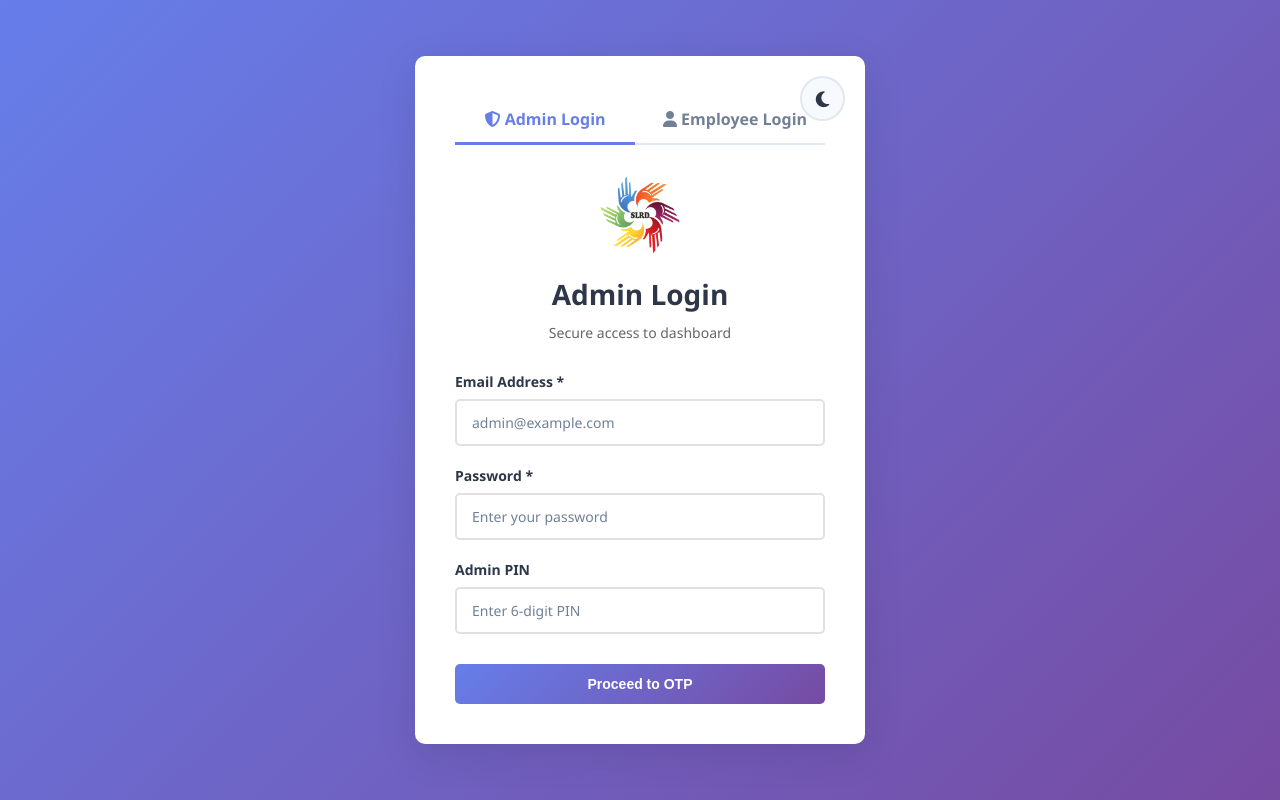
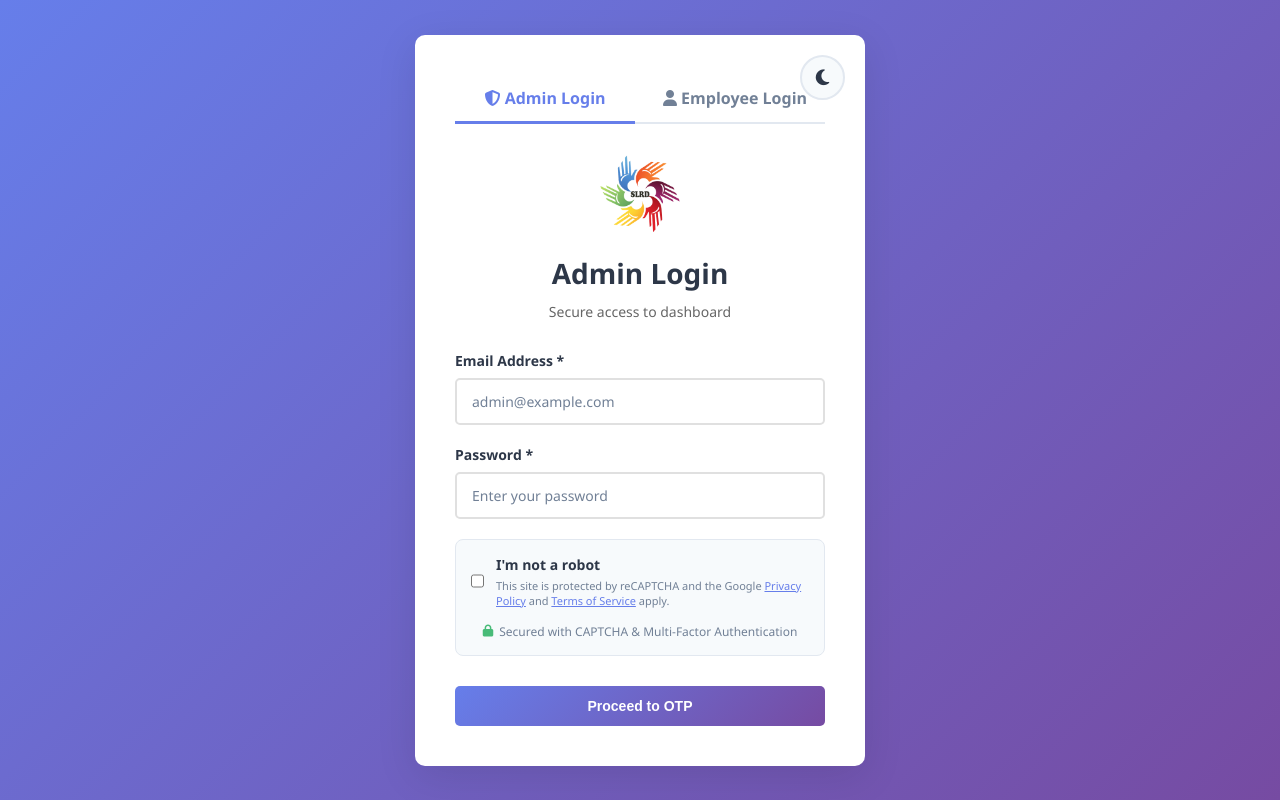
Before and after one commit to himans533/Slrd-Management, a Flask app: page / in a window 1280 px wide. Run offline with Flask 3, Linux system fonts and the light colour scheme; some libraries are stand-ins or nearby versions.

Commit message:
Update login.html

```diff
--- a/templates/login.html
+++ b/templates/login.html
@@ -6,8 +6,6 @@
     <meta name="viewport" content="width=device-width, initial-scale=1.0" />
     <title>Admin Panel - Login</title>
     <link rel="stylesheet" href="https://cdnjs.cloudflare.com/ajax/libs/font-awesome/6.4.0/css/all.min.css" />
-    <script src="https://www.google.com/recaptcha/api.js" async defer></script>
-
     <style>
         :root {
             --primary: #667eea;
@@ -498,7 +496,60 @@
         .hidden {
             display: none;
         }
+
+        .recaptcha-container {
+            margin-bottom: 20px;
+            padding: 15px;
+            background: var(--bg-secondary);
+            border-radius: 8px;
+            border: 1px solid var(--border);
+        }
+
+        .recaptcha-checkbox {
+            display: flex;
+            align-items: center;
+            gap: 12px;
+            cursor: pointer;
+        }
+
+        .recaptcha-checkbox input {
+            width: 20px;
+            height: 20px;
+            cursor: pointer;
+            accent-color: var(--primary);
+        }
+
+        .recaptcha-label {
+            display: flex;
+            flex-direction: column;
+            gap: 4px;
+        }
+
+        .recaptcha-label strong {
+            color: var(--text);
+            font-size: 14px;
+        }
+
+        .recaptcha-label small {
+            color: var(--text-secondary);
+            font-size: 11px;
+        }
+
+        .security-badge {
+            display: flex;
+            align-items: center;
+            justify-content: center;
+            gap: 6px;
+            margin-top: 15px;
+            font-size: 12px;
+            color: var(--text-secondary);
+        }
+
+        .security-badge i {
+            color: var(--success);
+        }
     </style>
+    <script src="https://www.google.com/recaptcha/api.js" async defer></script>
 </head>
 
 <body>
@@ -536,12 +587,19 @@
                         <input type="password" id="adminPassword" placeholder="Enter your password" required />
                     </div>
 
-                    <div class="form-group">
-                        <label for="adminPin">Admin PIN</label>
-                        <input type="password" id="adminPin" placeholder="Enter 6-digit PIN" maxlength="6" required>
+                    <div class="recaptcha-container">
+                        <div class="recaptcha-checkbox">
+                            <input type="checkbox" id="adminCaptcha" required />
+                            <label for="adminCaptcha" class="recaptcha-label">
+                                <strong>I'm not a robot</strong>
+                                <small>This site is protected by reCAPTCHA and the Google <a href="https://policies.google.com/privacy" target="_blank" style="color: var(--primary);">Privacy Policy</a> and <a href="https://policies.google.com/terms" target="_blank" style="color: var(--primary);">Terms of Service</a> apply.</small>
+                            </label>
+                        </div>
+                        <div class="security-badge">
+                            <i class="fas fa-lock"></i>
+                            <span>Secured with CAPTCHA & Multi-Factor Authentication</span>
+                        </div>
                     </div>
-
-                    <div id="adminRecaptcha" class="g-recaptcha" style="margin-bottom: 20px;"></div>
 
                     <div class="form-actions">
                         <button type="submit" class="btn-primary">
@@ -623,8 +681,6 @@
                     <input type="password" id="employeePassword" placeholder="Enter your password" required />
                 </div>
 
-                    <div id="adminRecaptcha" class="g-recaptcha" style="margin-bottom: 20px;"></div>
-
                 <div class="form-actions">
                     <button type="submit" class="btn-primary">Login</button>
                 </div>
@@ -640,19 +696,6 @@
         const API_BASE = window.location.origin + "/api";
         let adminId = null;
         let adminResendTimer = 0;
-        let RECAPTCHA_SITE_KEY = null;
-
-        // Load reCAPTCHA configuration from backend
-        async function loadRecaptchaConfig() {
-            try {
-                const response = await fetch(`${API_BASE}/config/recaptcha`);
-                const data = await response.json();
-                RECAPTCHA_SITE_KEY = data.site_key;
-                console.log('[v0] reCAPTCHA site key loaded successfully');
-            } catch (error) {
-                console.error('[v0] Failed to load reCAPTCHA configuration:', error);
-            }
-        }
 
         // Theme toggle functionality
         function toggleTheme() {
@@ -675,46 +718,6 @@
                 document.body.classList.add('dark-mode');
             }
             updateThemeIcon();
-
-            // Load reCAPTCHA configuration and render widgets
-            loadRecaptchaConfig().then(() => {
-                if (RECAPTCHA_SITE_KEY) {
-                    try {
-                        // Wait for grecaptcha to be ready
-                        grecaptcha.ready(() => {
-                            console.log('[v0] reCAPTCHA API ready, rendering widgets');
-
-                            // Render admin reCAPTCHA v2 Checkbox
-                            grecaptcha.render('adminRecaptcha', {
-                                'sitekey': RECAPTCHA_SITE_KEY,
-                                'theme': document.body.classList.contains('dark-mode') ? 'dark' : 'light'
-                            });
-
-                            // Render employee reCAPTCHA v2 Checkbox
-                            grecaptcha.render('employeeRecaptcha', {
-                                'sitekey': RECAPTCHA_SITE_KEY,
-                                'theme': document.body.classList.contains('dark-mode') ? 'dark' : 'light'
-                            });
-
-                            console.log('[v0] reCAPTCHA v2 Checkbox widgets rendered successfully');
-                        });
-                    } catch (error) {
-                        console.error('[v0] Error rendering reCAPTCHA widgets:', error);
-                    }
-                } else {
-                    console.error('[v0] reCAPTCHA site key not loaded');
-                }
-            });
-        });
-                    grecaptcha.render('employeeRecaptcha', {
-                        'sitekey': RECAPTCHA_SITE_KEY,
-                        'theme': document.body.classList.contains('dark-mode') ? 'dark' : 'light'
-                    });
-                    console.log('[v0] reCAPTCHA widgets rendered successfully');
-                } else {
-                    console.error('[v0] reCAPTCHA site key not loaded');
-                }
-            });
         });
 
         function switchTab(tab) {
@@ -786,11 +789,9 @@
                 .value.trim()
                 .toLowerCase();
             const password = document.getElementById("adminPassword").value;
-            const adminPin = document
-                .getElementById("adminPin")
-                .value.trim();
+            const captchaChecked = document.getElementById("adminCaptcha").checked;
 
-            if (!email || !password || !adminPin) {
+            if (!email || !password) {
                 showAlert(
                     "adminStep1Alert",
                     "All fields are required.",
@@ -799,9 +800,7 @@
                 return;
             }
 
-            // Verify reCAPTCHA v2 checkbox is checked
-            const recaptchaToken = grecaptcha.getResponse();
-            if (!recaptchaToken) {
+            if (!captchaChecked) {
                 showAlert(
                     "adminStep1Alert",
                     "Please verify that you are not a robot.",
@@ -815,19 +814,11 @@
                     .getElementById("adminStep1Loading")
                     .classList.add("show");
 
-                const response = await fetch(
-                    `${API_BASE}/admin/login/step1`,
-                    {
-                        method: "POST",
-                        headers: { "Content-Type": "application/json" },
-                        body: JSON.stringify({
-                            email,
-                            password,
-                            admin_pin: adminPin,
-                            recaptcha_token: recaptchaToken,
-                        }),
-                    },
-                );
+                const response = await fetch(`${API_BASE}/admin/login/step1`, {
+                    method: "POST",
+                    headers: { "Content-Type": "application/json" },
+                    body: JSON.stringify({ email, password }),
+                });
 
                 const data = await response.json();
                 document
@@ -972,17 +963,6 @@
                 return;
             }
 
-            // Verify reCAPTCHA v2 checkbox is checked
-            const recaptchaToken = grecaptcha.getResponse();
-            if (!recaptchaToken) {
-                showAlert(
-                    "employeeAlert",
-                    "Please verify that you are not a robot.",
-                    "danger",
-                );
-                return;
-            }
-
             try {
                 document
                     .getElementById("employeeLoading")
@@ -991,7 +971,7 @@
                 const response = await fetch(`${API_BASE}/user/login`, {
                     method: "POST",
                     headers: { "Content-Type": "application/json" },
-                    body: JSON.stringify({ email, password, recaptcha_token: recaptchaToken }),
+                    body: JSON.stringify({ email, password }),
                 });
 
                 const data = await response.json();
@@ -1077,61 +1057,27 @@
             }, 1000);
         }
 
-
         async function resendAdminOtp() {
             const email = document
                 .getElementById("adminEmail")
                 .value.trim()
                 .toLowerCase();
             const password = document.getElementById("adminPassword").value;
-            const confirmPassword = document.getElementById(
-                "adminConfirmPassword",
-            ).value;
-            const adminPin = document
-                .getElementById("adminPin")
-                .value.trim();
-
             try {
-                const response = await fetch(
-                    `${API_BASE}/admin/login/step1`,
-                    {
-                        method: "POST",
-                        headers: { "Content-Type": "application/json" },
-                        body: JSON.stringify({
-                            email,
-                            password,
-                            confirm_password: confirmPassword,
-                            admin_pin: adminPin,
-                        }),
-                    },
-                );
+                const response = await fetch(`${API_BASE}/admin/login/step1`, {
+                    method: "POST",
+                    headers: { "Content-Type": "application/json" },
+                    body: JSON.stringify({ email, password }),
+                });
 
                 if (response.ok) {
-                    showAlert(
-                        "adminStep2Alert",
-                        "OTP resent successfully!",
-                        "success",
-                    );
+                    showAlert("adminStep2Alert", "OTP resent successfully!", "success");
                     startAdminResendTimer();
                 }
             } catch (error) {
-                showAlert(
-                    "adminStep2Alert",
-                    "Failed to resend OTP.",
-                    "danger",
-                );
+                showAlert("adminStep2Alert", "Failed to resend OTP.", "danger");
             }
         }
-
-        function recaptchaToken(action, callback) {
-    grecaptcha.ready(function () {
-        grecaptcha.execute("{{ recaptcha_site_key }}", { action: action })
-        .then(function (token) {
-            callback(token);
-        });
-    });
-}
-
     </script>
 </body>
 
```
